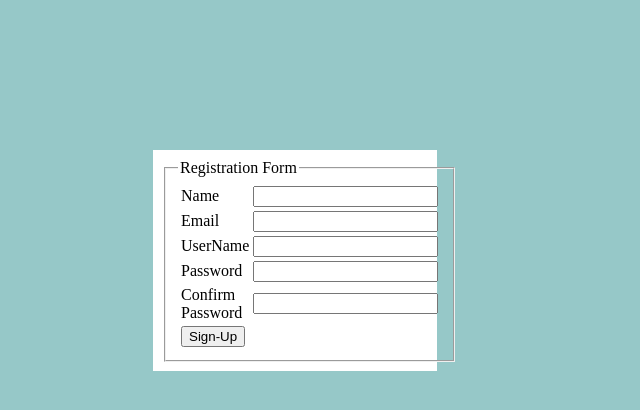
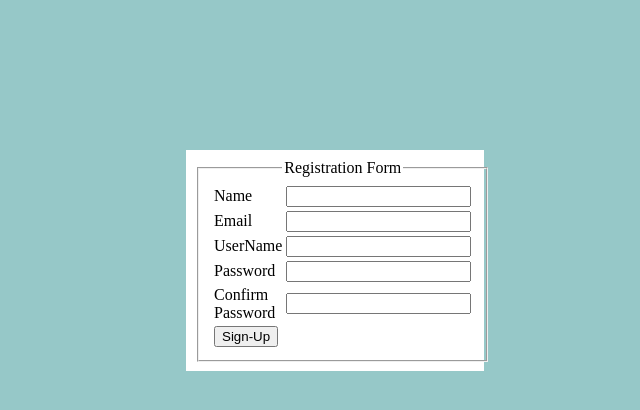
Before and after one commit to CPSSD/recommend, a PHP site: page /Tracker/View/signUp.html in a window 1280 px wide. Shown: the top 410 px of the page, without its empty margins (305-945 px from the left). Run offline with PHP 8.4, Linux system fonts and the light colour scheme.

```diff
--- a/Tracker/View/css/signUp.css
+++ b/Tracker/View/css/signUp.css
@@ -4,13 +4,8 @@ body{
 
 div.Sign-Up{
 	background-color: rgb(255,255,255);
-	background-size:500px;
-	background-repeat:no-repeat;
-	background-attachment:fixed;
-	background-position:center;
-	margin-top:150px;
-	margin-bottom:150px;
-	margin-right:530px;
-	margin-left:450px;
+	margin: 150px auto 0 auto;
+	width:280px;
+	text-align:center;
 	padding:9px;
 }
--- a/Tracker/View/navbar.php
+++ b/Tracker/View/navbar.php
@@ -61,7 +61,7 @@ if($query == "films"){
 							echo "<li><a href='#'>User</a>";
 							echo "<ul>";
                             echo "<li><a href='signUp.html'>Sign Up</a></li>";
-					        echo "<li><a href='login.html'>Log In</a></li>";
+					        echo "<li><a href='login.php'>Log In</a></li>";
 					    }
 					?>
                     </li>
```
Also changed, not shown: Scrum-Logs/Sprint-4.md (added, +6 -0 lines), Tracker/View/google_login.php (added, +24 -0 lines), Tracker/View/google_login_post.php (added, +7 -0 lines), Tracker/View/login.php (renamed from Tracker/View/login.html, +8 -0 lines), 1 other file.
